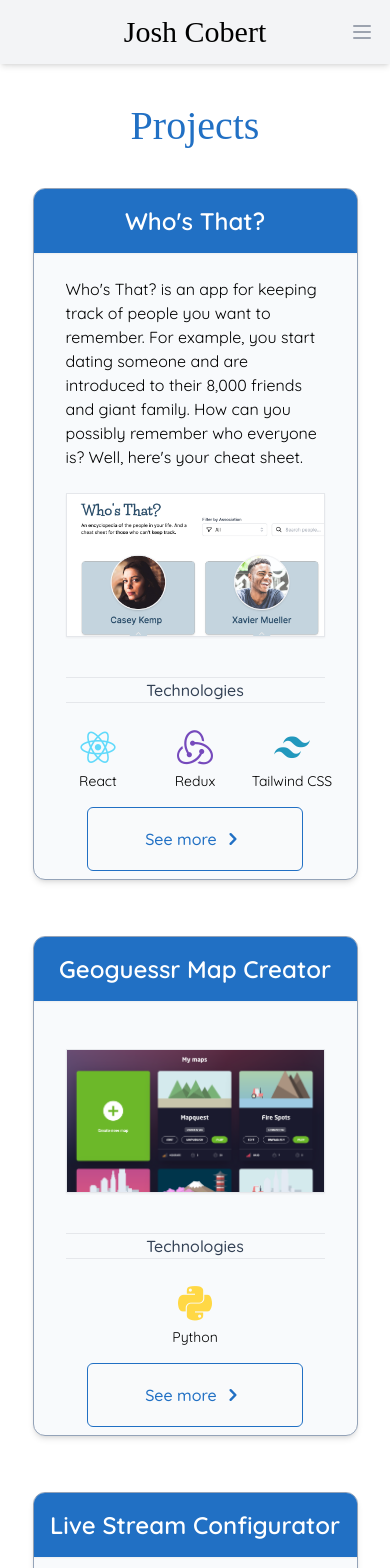
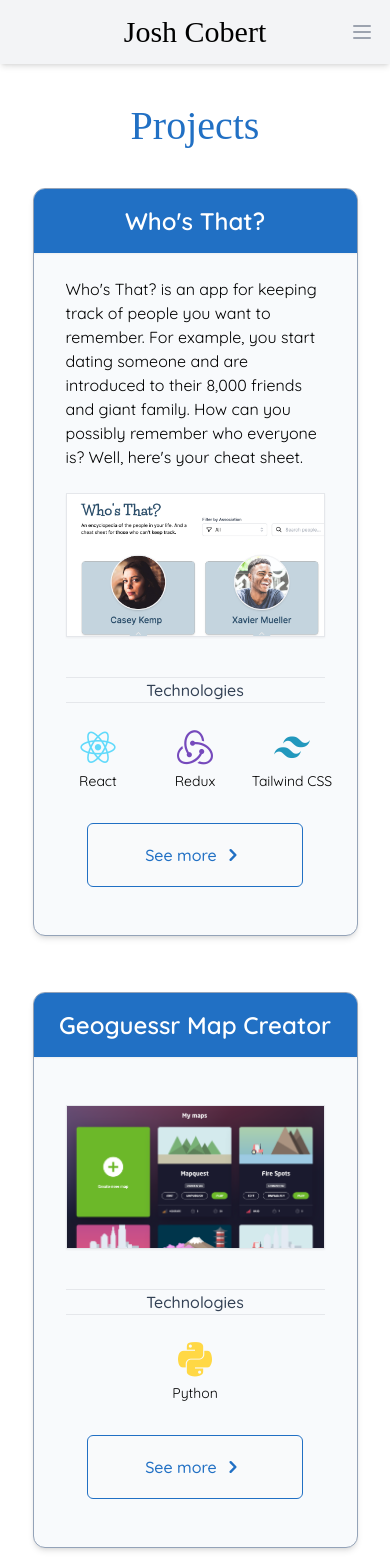
Before and after one commit to jcobert/josh-cobert, a React (Create React App) app: page /projects in a window 390 px wide. Shown: the top 1568 px of the page. Built offline with nearby package versions, Linux system fonts and the light colour scheme; a web font is replaced by a local one.

Commit message:
improve margins and padding

```diff
--- a/src/components/Card.jsx
+++ b/src/components/Card.jsx
@@ -56,7 +56,7 @@
 function CardFull(props) {
   return (
     <div className="text-center">
-      <div className="bg-slate-50 md:max-w-full mx-aut pb-2 sm:pb-4 md:pb-6 lg:pb-12 rounded-xl border round border-slate-400 shadow-md">
+      <div className="bg-slate-50 md:max-w-full mx-aut pb-12 sm:pb-10 lg:pb-12 rounded-xl border round border-slate-400 shadow-md">
         {/* Title */}
         <div className="py-4 font-semibold text-2xl md:text-2xl text-white bg-theme-primary rounded-[.685rem] rounded-b-none shadow-sm">
           <h4>{props.title}</h4>
@@ -75,7 +75,7 @@
               style={{ backgroundImage: `url(${props.img})` }}
             ></div>
           </div>
-          <div className="flex flex-col sm:gap-y-4 lg:flex-row lg:items-center lg:justify-around lg:w-full">
+          <div className="flex flex-col gap-y-4 lg:flex-row lg:items-center lg:justify-around lg:w-full">
             {/* Technologies */}
             <div className="flex flex-col gap-y-6 py-4 lg:w-6/12">
               <h5 className="font-medium text-slate-700 text-center border border-x-0">
@@ -96,7 +96,7 @@
               </div>
             </div>
             {/* Show More */}
-            <div className="bg-gray-50 hover:bg-theme-primary text-theme-primary hover:text-white font-medium w-10/12 sm:w-6/12 md:w-48 h-16 md:h-12 mx-auto rounded-md border border-theme-primary hover:border-white transition-all">
+            <div className="bg-gray-50 lg:self-end lg:mb-4 hover:bg-theme-primary text-theme-primary hover:text-white font-medium w-10/12 sm:w-6/12 md:w-48 h-16 md:h-12 mx-auto rounded-md border border-theme-primary hover:border-white transition-all">
               <button className="w-full h-full">
                 <div className="flex gap-x-1 justify-center h-full mx-auto">
                   <p className="self-center">See more</p>
```
